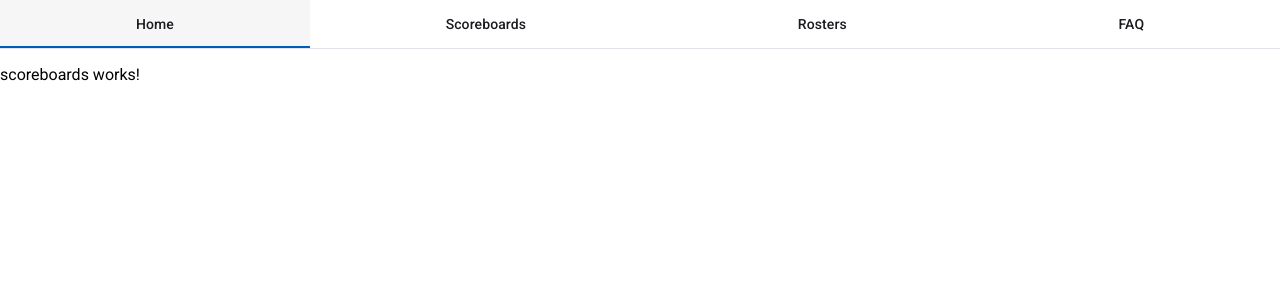
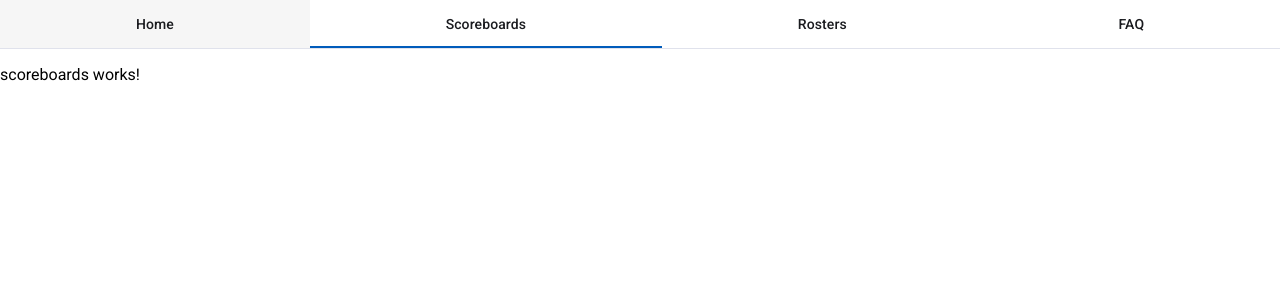
Before and after one commit to theheuman/vesa-apex, an Angular app: page /scoreboards in a window 1280 px wide. Shown: the top 300 px of the page. Built offline with nearby package versions, Linux system fonts and the light colour scheme.

Commit message:
fix active tab not working

```diff
--- a/src/app/app.component.html
+++ b/src/app/app.component.html
@@ -6,6 +6,7 @@
     routerLinkActive
     #rla="routerLinkActive"
     [active]="rla.isActive"
+    [routerLinkActiveOptions]="{ exact: true }"
     >{{ link.label }}</a
   >
 </nav>
--- a/src/app/app.component.ts
+++ b/src/app/app.component.ts
@@ -21,7 +21,7 @@ import { NgForOf } from '@angular/common';
 export class AppComponent {
   navLinks = [
     {
-      link: '/',
+      link: '',
       label: 'Home',
     },
     {
```
